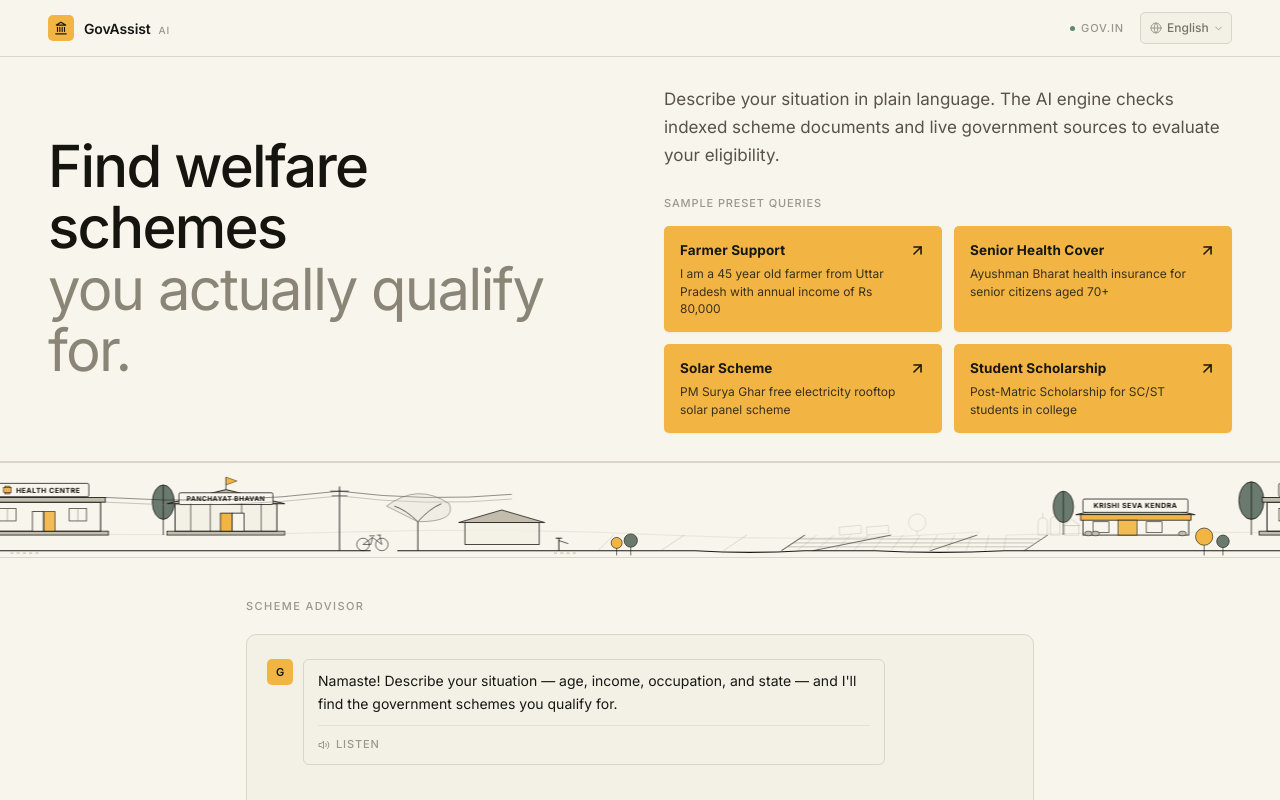
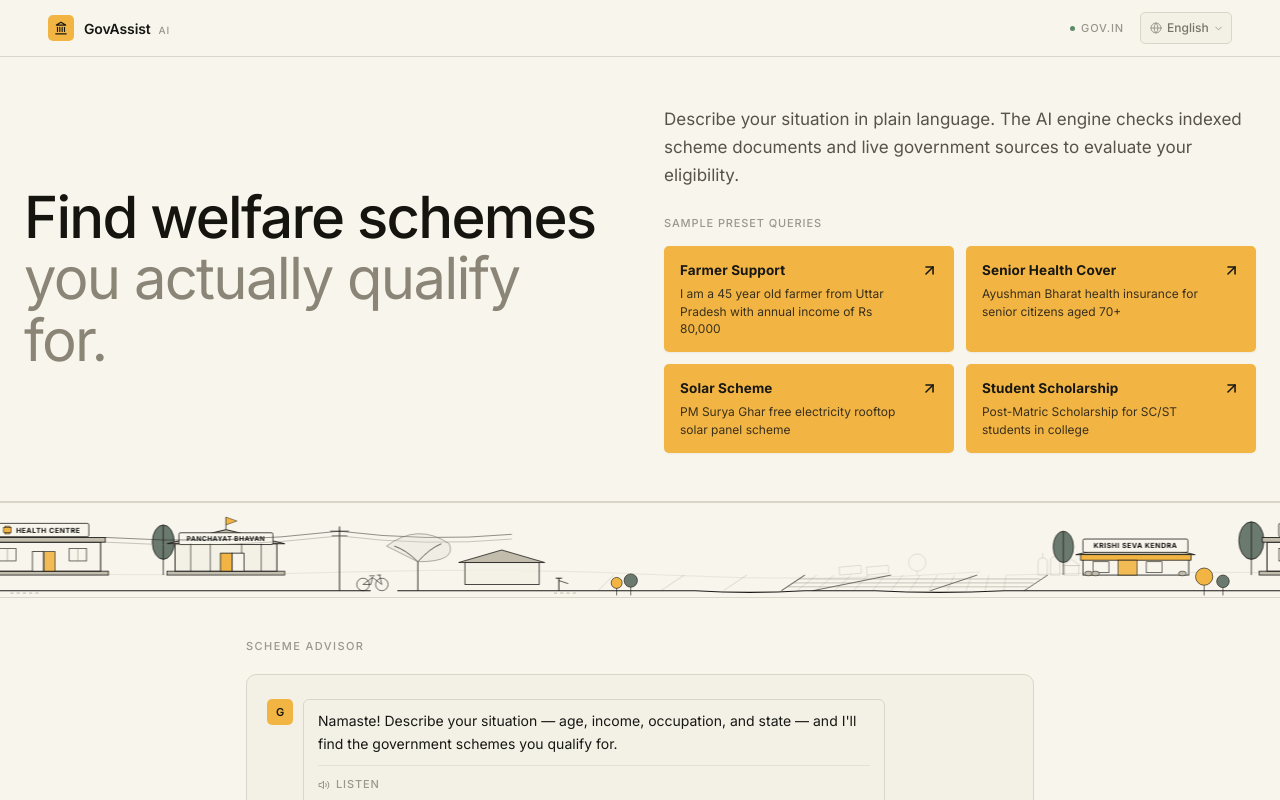
Before and after one commit to vgarg05/Government-Scheme-Discovery-Eligibility-Assistant, a React (Vite) app in the folder frontend/: page / in a window 1280 px wide. Shown: the top 800 px of the page. Built offline with nearby package versions, Linux system fonts and the light colour scheme.

Commit message:
style: reduced left and right padding in Hero container to px-4 sm:px-6

```diff
--- a/frontend/src/components/Hero.jsx
+++ b/frontend/src/components/Hero.jsx
@@ -13,12 +13,12 @@
     <section
       style={{
         borderBottom: '1px solid var(--border)',
-        paddingTop: '28px',
-        paddingBottom: '28px',
+        paddingTop: '48px',
+        paddingBottom: '48px',
       }}
     >
-      <div className="max-w-7xl mx-auto px-6 sm:px-12">
-        {/* 2-Column Asymmetric Grid (50-50 Split for Larger Right Section) */}
+      <div className="max-w-7xl mx-auto px-4 sm:px-6">
+        {/* 2-Column Asymmetric Grid */}
         <div className="grid grid-cols-1 lg:grid-cols-12 gap-8 lg:gap-12 items-center">
 
           {/* Left Column: Headline */}
@@ -42,7 +42,7 @@
 
           {/* Right Column: Proportionally Enlarged Sub-copy + Query Buttons */}
           <div className="lg:col-span-6 flex flex-col justify-center">
-            {/* Proportionally Enlarged Editorial Sub-copy */}
+            {/* Editorial Sub-copy */}
             <p
               style={{
                 fontSize: '17px',
@@ -54,7 +54,7 @@
               Describe your situation in plain language. The AI engine checks indexed scheme documents and live government sources to evaluate your eligibility.
             </p>
 
-            {/* Proportionally Enlarged Sample Preset Queries Buttons Grid */}
+            {/* Sample Preset Queries Buttons Grid */}
             <div>
               <p
                 className="label-meta mb-3.5"
```
